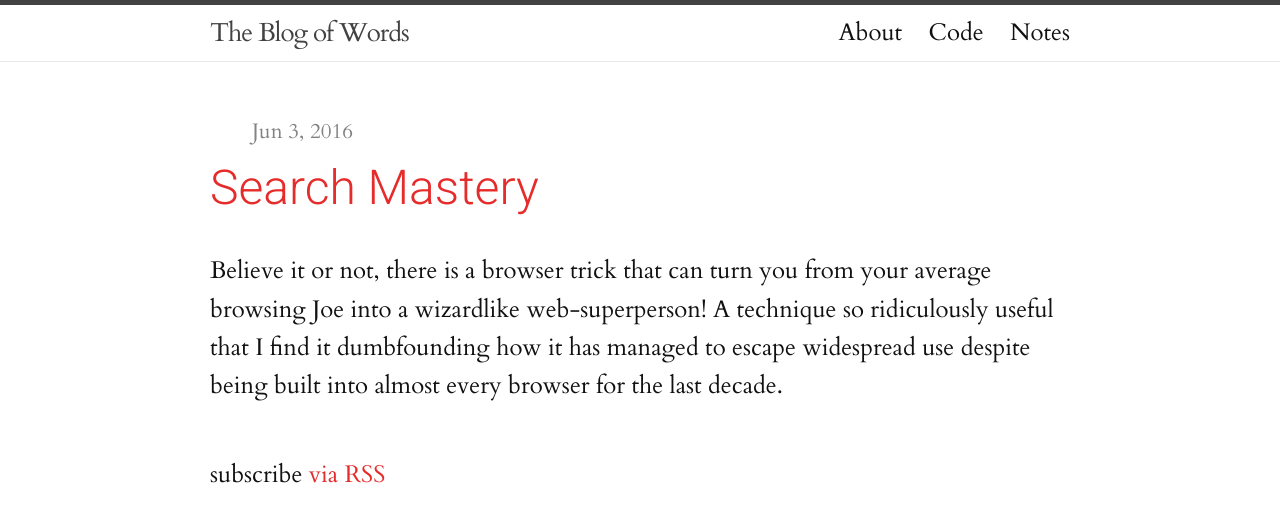
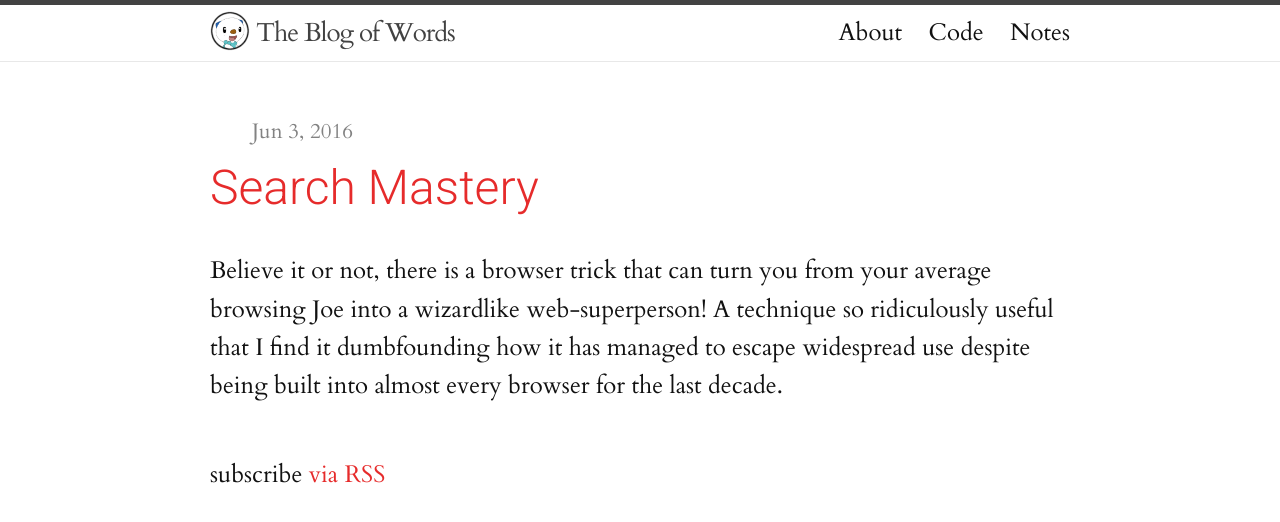
Before and after one commit to Crinklewott/diape.red, a Jekyll site: the page built from index.html, in a window 1280 px wide. Shown: the top 522 px of the page. Built offline with Jekyll 4.4.1, drawn with Linux system fonts in a browser that asks for light colours.

Commit message:
New header image to match the favicon

```diff
--- a/_includes/header.html
+++ b/_includes/header.html
@@ -2,7 +2,10 @@
 
   <div class="wrapper">
 
-    <a class="site-title" href="{{ site.baseurl }}/">{{ site.title }}</a>
+      <a class="site-title" href="{{ site.baseurl }}/">
+        <img alt="Oshawho?" class="headimg" src="/img/Oshawho.png"/>
+        {{ site.title }}
+      </a>
 
     <nav class="site-nav">
       <a href="#" class="menu-icon">
--- a/_sass/_base.scss
+++ b/_sass/_base.scss
@@ -177,7 +177,7 @@ pre {
     @extend %clearfix;
 
     @include media-query($on-palm) {
-        .page-content & {
+        .page-content &, .site-header & {
             max-width: 100%;
         }
     }
--- a/_sass/_layout.scss
+++ b/_sass/_layout.scss
@@ -12,6 +12,12 @@ html{
 
     // Positioning context for the mobile navigation icon
     position: relative;
+}
+
+.headimg{
+    display: inline;
+    max-width: 40px;
+    padding-bottom: 8px;
 }
 
 video:not(.playing){
```
Also changed, not shown: img/Oshawho.png (added), 1 other file.
